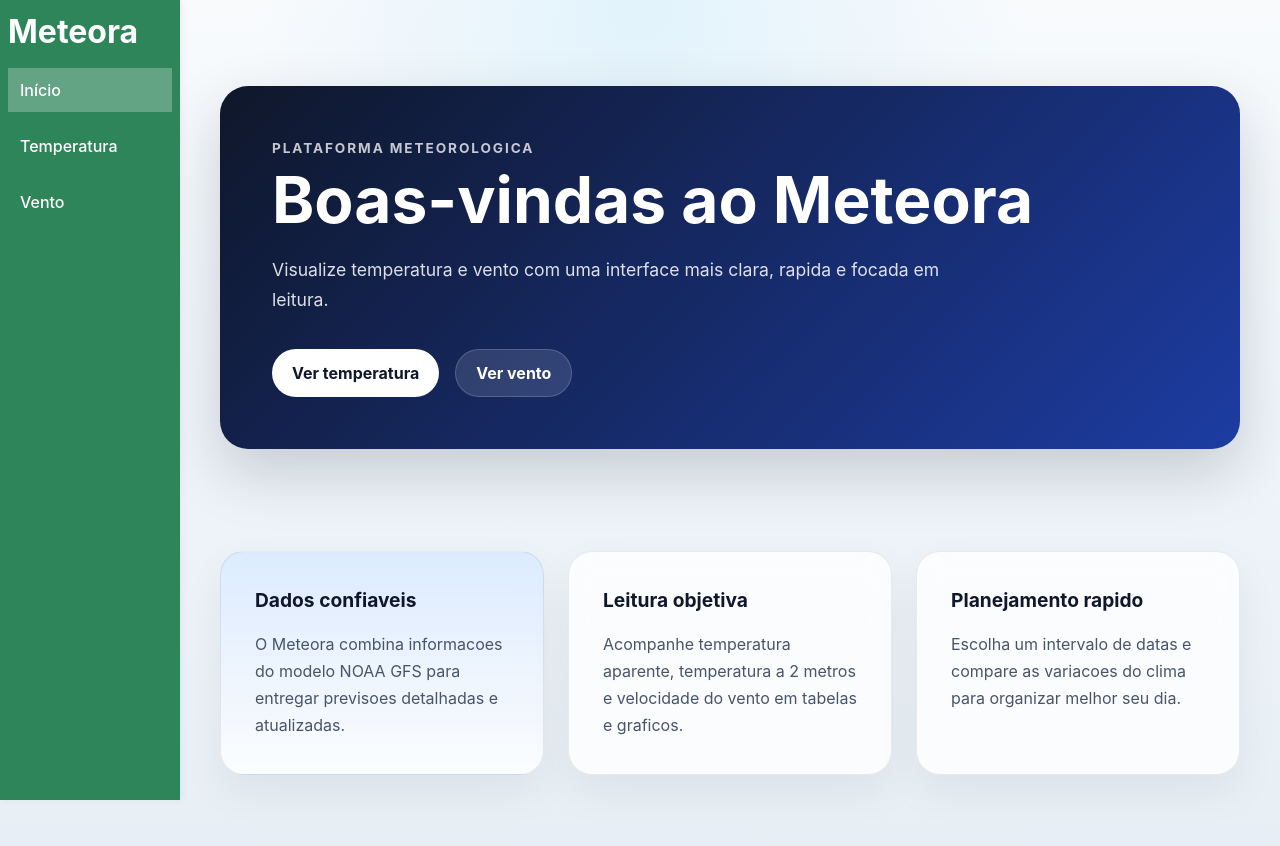
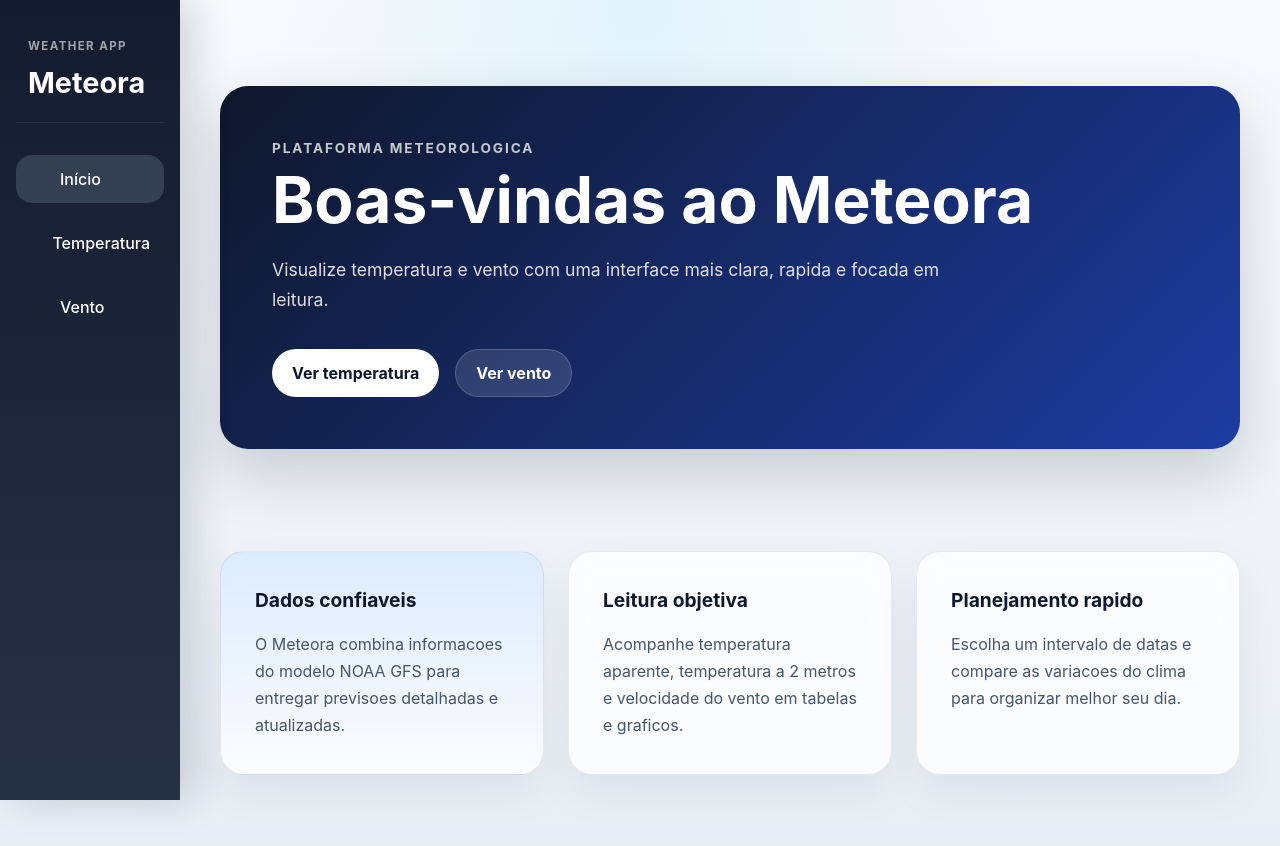
Before and after one commit to arthuroaraujo/meteora-weather, a Vue app: page / in a window 1280 px wide. Shown: the top 846 px of the page. Built offline with nearby package versions, Linux system fonts and the light colour scheme.

Commit message:
style: aprimora sidebar e navegacao

```diff
--- a/src/components/SideBar/SideBar.vue
+++ b/src/components/SideBar/SideBar.vue
@@ -1,5 +1,5 @@
 <script lang="ts">
-import SidebarLink from '@/components/SideBar/SideBarLink.vue'
+import SidebarLink from './SideBarLink.vue'
 
 export default {
   components: { SidebarLink },
@@ -8,9 +8,12 @@ export default {
 
 <template>
   <div class="sidebar">
-    <h1>
-      <span>Meteora</span>
-    </h1>
+    <div class="sidebar-brand">
+      <p class="brand-kicker">Weather App</p>
+      <h1>
+        <span>Meteora</span>
+      </h1>
+    </div>
 
     <SidebarLink to="/" icon="fas fa-home">Início</SidebarLink>
     <SidebarLink to="/temperatura" icon="fas fa-columns">Temperatura</SidebarLink>
@@ -20,9 +23,11 @@ export default {
 
 <style>
 :root {
-  --sidebar-bg-color: #2f855a;
-  --sidebar-item-hover: #38a169;
-  --sidebar-item-active: #276749;
+  --sidebar-bg-color: #0f172a;
+  --sidebar-item-hover: rgba(148, 163, 184, 0.16);
+  --sidebar-item-active: rgba(148, 163, 184, 0.24);
+  --radius: 16px;
+  --transition: all 0.2s ease;
 }
 </style>
 
--- a/src/styles/sideBar.css
+++ b/src/styles/sideBar.css
@@ -1,6 +1,8 @@
 .sidebar {
+  box-sizing: border-box;
   width: 180px;
-  background-color: #2f855a;
+  background:
+    linear-gradient(180deg, rgba(15, 23, 42, 0.98) 0%, rgba(30, 41, 59, 0.96) 100%);
   color: white;
 
   position: fixed;
@@ -8,11 +10,32 @@
   bottom: 0;
   left: 0;
 
-  padding: 0.5em;
+  padding: 28px 16px;
 
   display: flex;
   flex-direction: column;
-  gap: 12px;
+  gap: 16px;
 
-  box-shadow: 2px 0 8px rgba(0,0,0,0.05);
+  box-shadow: 14px 0 36px rgba(15, 23, 42, 0.16);
 }
+
+.sidebar-brand {
+  margin-bottom: 16px;
+  padding: 10px 12px 18px;
+  border-bottom: 1px solid rgba(255, 255, 255, 0.08);
+  text-align: left;
+}
+
+.sidebar-brand h1 {
+  margin: 0;
+  font-size: 1.8rem;
+}
+
+.brand-kicker {
+  margin: 0 0 6px;
+  font-size: 0.72rem;
+  font-weight: 700;
+  letter-spacing: 0.12em;
+  text-transform: uppercase;
+  color: rgba(255, 255, 255, 0.6);
+}
--- a/src/styles/sideBarLink.css
+++ b/src/styles/sideBarLink.css
@@ -1,8 +1,10 @@
 .link {
   display: flex;
   align-items: center;
+  gap: 12px;
 
-  padding: 10px 12px;
+  min-height: 48px;
+  padding: 12px 14px;
   border-radius: var(--radius);
 
   color: white;
@@ -13,9 +15,14 @@
 }
 
 .link:hover {
-  background-color: rgba(255, 255, 255, 0.15);
+  background-color: var(--sidebar-item-hover);
 }
 
 .link.active {
-  background-color: rgba(255, 255, 255, 0.25);
+  background-color: var(--sidebar-item-active);
 }
+
+.icon {
+  width: 18px;
+  text-align: center;
+}
```
